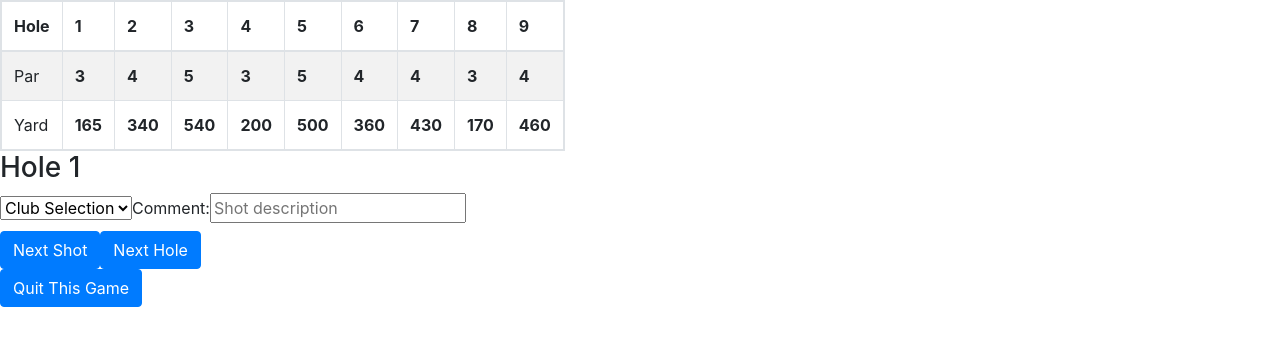
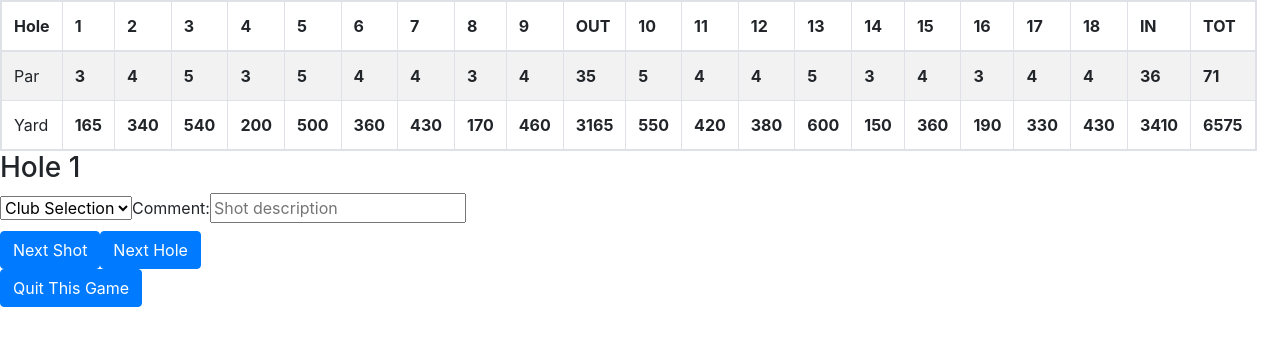
Before and after one commit to p-victor/golf-tracker, a React (Create React App) app in the folder front-end/: page /play in a window 1280 px wide. Shown: the top 346 px of the page. Built offline with nearby package versions, Linux system fonts and the light colour scheme; no server answers.

Commit message:
update the score table

```diff
--- a/front-end/src/components/Play/Play.js
+++ b/front-end/src/components/Play/Play.js
@@ -20,7 +20,7 @@ export default function Play(props) {
 
   return(
     <main>
-      <ScoreTable number={[1,2,3,4,5,6,7,8,9]} par={[3,4,5,3,5,4,4,3,4]} yard={[165,340,540,200,500,360,430,170,460]}/>
+      <ScoreTable number={[1,2,3,4,5,6,7,8,9,10,11,12,13,14,15,16,17,18]} par={[3,4,5,3,5,4,4,3,4,5,4,4,5,3,4,3,4,4]} yard={[165,340,540,200,500,360,430,170,460,550,420,380,600,150,360,190,330,430]}/>
       <h3>Hole {holeid}</h3>
       <form>
         <select className="selectpicker" onChange={handleClub}>
--- a/front-end/src/components/Play/ScoreTable.js
+++ b/front-end/src/components/Play/ScoreTable.js
@@ -3,26 +3,75 @@ import React, { useState } from "react";
 export default function PlayTable(props) {
   const { golf_course_id, number, par, yard, difficulty } = props;
 
-  function holes() {
+  function fisrt9Holes() {
     let totalHoles = [];
-    for (let i = 0; i < number.length; i++) {
-      totalHoles.push(<th>{i + 1}</th>)
+    if (number.length === 9) {
+      for (let i = 1; i < 9; i++) {
+        totalHoles.push(<th>{i}</th>)
+      }
+      totalHoles.push(<th>TOT</th>)
+    } else {
+      for (let i = 1; i < 10; i++) {
+        totalHoles.push(<th>{i}</th>)
+      }
+      totalHoles.push(<th>OUT</th>);
+      for (let i = 10; i < 19; i++) {
+        totalHoles.push(<th>{i}</th>)
+      }
+      totalHoles.push(<th>IN</th>);
+      totalHoles.push(<th>TOT</th>);
     }
     return totalHoles;
   };
 
   function pars() {
     let totalPars = [];
-    for (let i = 0; i < number.length; i++) {
-      totalPars.push(<th>{par[i]}</th>)
+    let first9Total = 0;
+    let second9Total = 0;
+    if (number.length === 9) {
+      for (let i = 0; i < 9; i++) {
+        totalPars.push(<th>{par[i]}</th>);
+        first9Total += par[i];
+      }
+      totalPars.push(<th>TOT</th>)
+    } else {
+      for (let i = 0; i < 9; i++) {
+        totalPars.push(<th>{par[i]}</th>);
+        first9Total += par[i];
+      }
+      totalPars.push(<th>{first9Total}</th>);
+      for (let i = 9; i < 18; i++) {
+        totalPars.push(<th>{par[i]}</th>);
+        second9Total += par[i];
+      }
+      totalPars.push(<th>{second9Total}</th>);
+    totalPars.push(<th>{first9Total + second9Total}</th>);
     }
     return totalPars;
   };
 
   function yards() {
     let totalYards = [];
-    for (let i = 0; i < number.length; i++) {
-      totalYards.push(<th>{yard[i]}</th>)
+    let first9Total = 0;
+    let second9Total = 0;
+    if (number.length === 9) {
+      for (let i = 0; i < 9; i++) {
+        totalYards.push(<th>{yard[i]}</th>);
+        first9Total += yard[i];
+      }
+      totalYards.push(<th>TOT</th>)
+    } else {
+      for (let i = 0; i < 9; i++) {
+        totalYards.push(<th>{yard[i]}</th>);
+        first9Total += yard[i];
+      }
+      totalYards.push(<th>{first9Total}</th>);
+      for (let i = 9; i < 18; i++) {
+        totalYards.push(<th>{yard[i]}</th>);
+        second9Total += yard[i];
+      }
+      totalYards.push(<th>{second9Total}</th>);
+      totalYards.push(<th>{first9Total + second9Total}</th>);
     }
     return totalYards;
   };
@@ -33,7 +82,7 @@ export default function PlayTable(props) {
           <thead>
             <tr>
               <th>Hole</th>
-              {holes()}
+              {fisrt9Holes()}
             </tr>
           </thead>
           <tbody>
```
